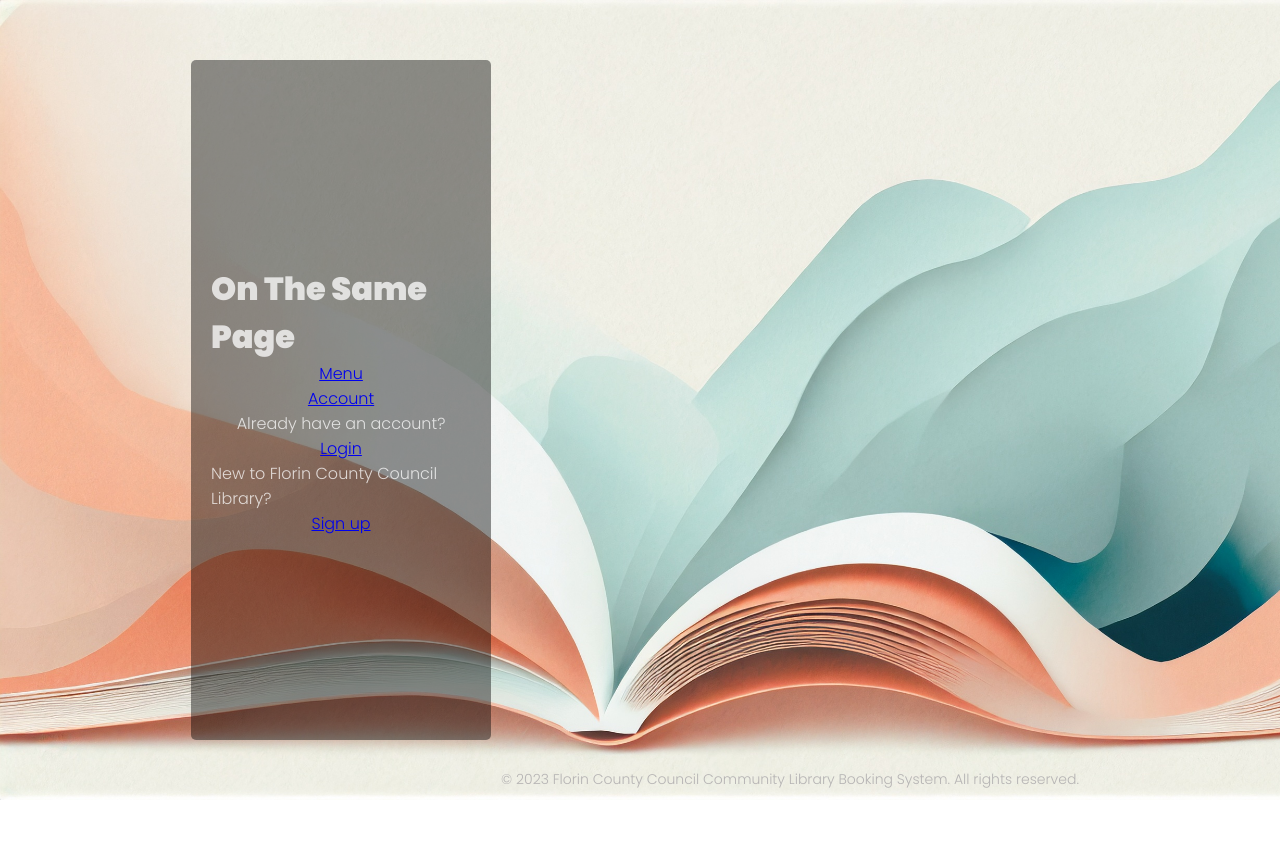
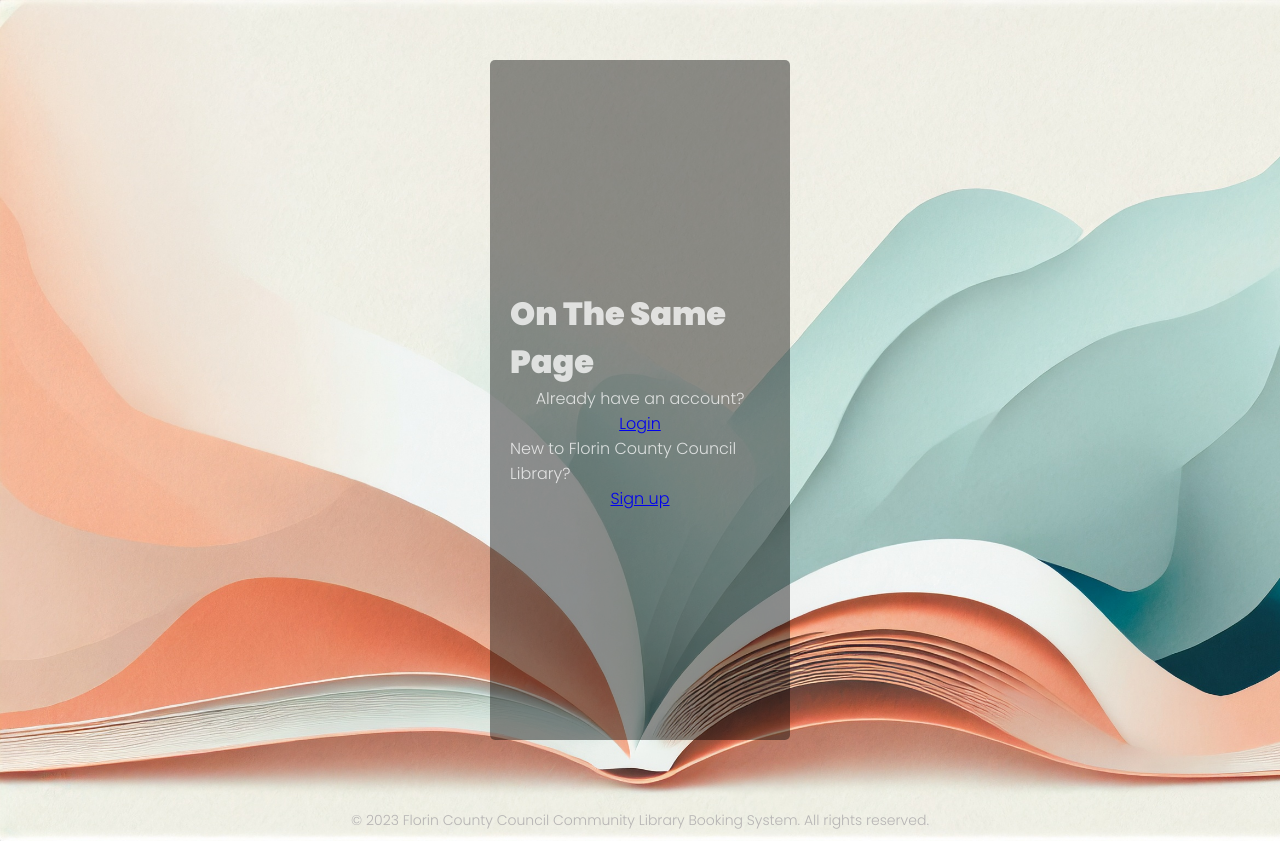
Before and after one commit to Bill2703/Library-App, a plain HTML site: page client/index.html in a window 1280 px wide. Before the commit the page ends 800 px from the top, so only its background shows below. Drawn offline with Linux system fonts and the light colour scheme.

Commit message:
fixed syntax

```diff
--- a/client/index.html
+++ b/client/index.html
@@ -14,13 +14,12 @@
     <div class="container">
         <div id="dashboard">
             <h1>On The Same Page</h1>
-            <a id="menu-button" href="#">Menu</a>
-            <a id="account-button" href="#">Account</a>
             <p>Already have an account?</p>
             <a id="login-button" href="./login.html">Login</a>
             <p>New to Florin County Council Library?</p>
             <a id="register-button" href="./register.html">Sign up</a>
         </div>
+    </div>
     <div class="footer">
         &copy; 2023 Florin County Council Community Library Booking System. All
         rights reserved.
```
